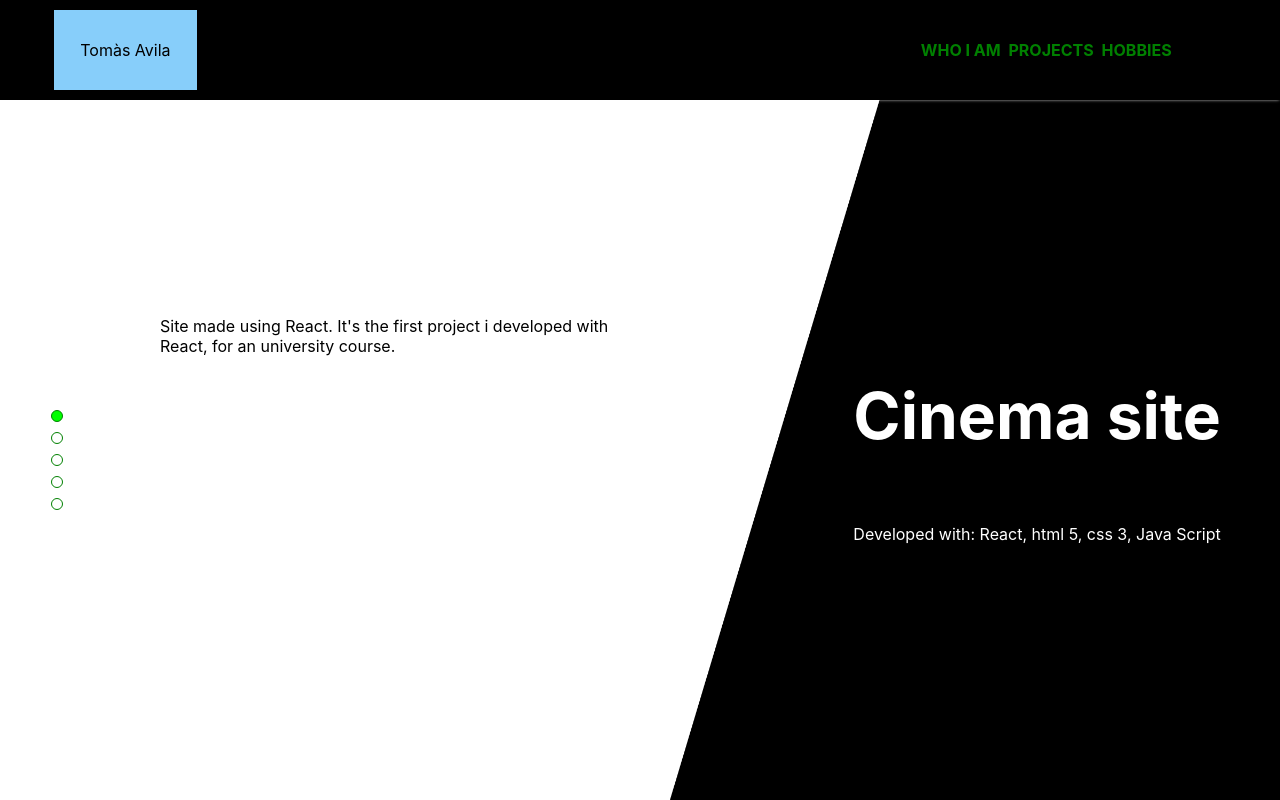
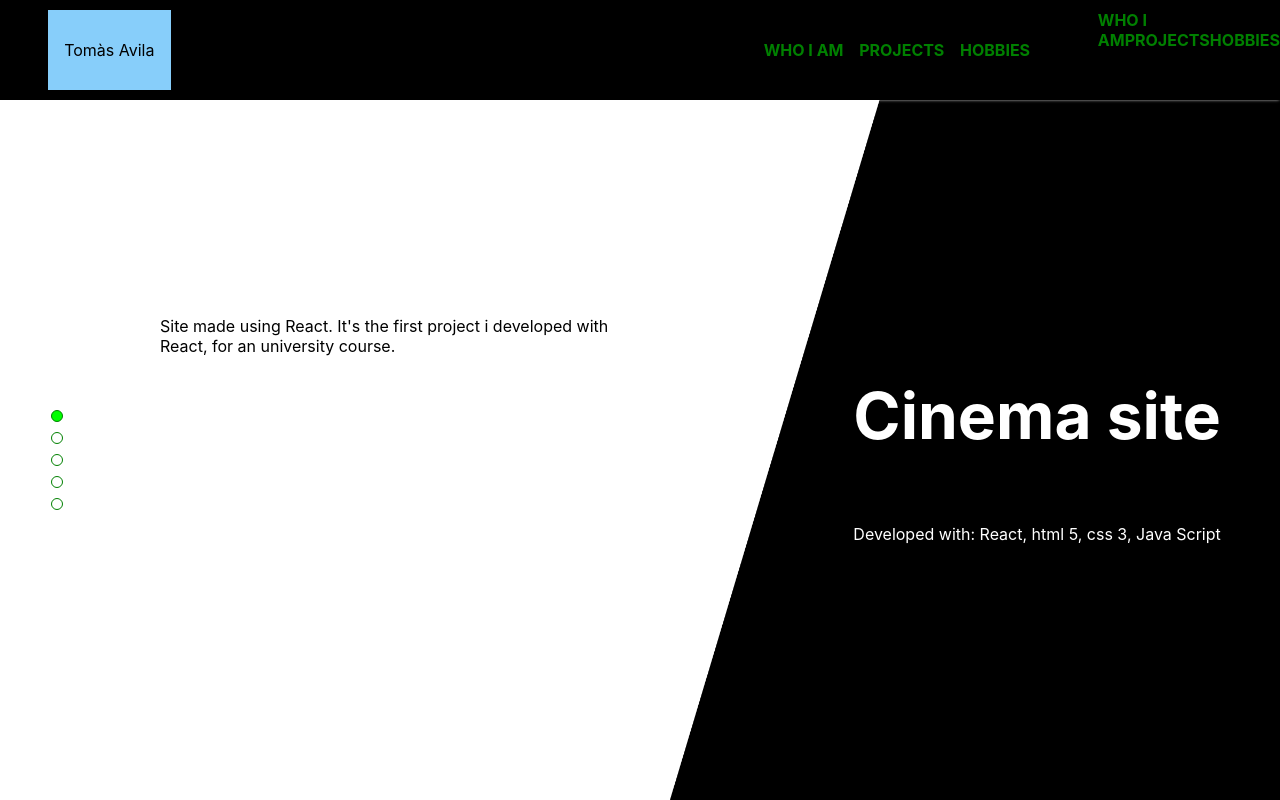
Before and after one commit to iltommi1995/tomas-avila-portfolio, a React (Create React App) app: page /projects in a window 1280 px wide. Built offline with nearby package versions, Linux system fonts and the light colour scheme.

Commit message:
menu mobile

```diff
--- a/src/App.css
+++ b/src/App.css
@@ -15,45 +15,7 @@ body {
 
 
 
-/* Nav */
 
-.header {
-  grid-row: 1/4;
-  grid-column: 1/13;
-  background: black;
-  position: relative;
-  z-index: 10;
-  display: grid;
-  grid-template-columns: repeat(24, 1fr);
-  padding-top: 10px;
-  padding-bottom: 10px;
-  gap: 20px;
-  -webkit-box-shadow: 0px 3px 8px -1px rgba(255,255,255,0.75);
--moz-box-shadow: 0px 3px 8px -1px rgba(255,255,255,0.75);
-box-shadow: 0px 1px 3px -1px rgba(255,255,255,0.75);
-}
-
-.header-logo {
-  grid-column: 2/5;
-  background-color: lightskyblue;
-  display: flex;
-  justify-content: center;
-  align-items: center;
-}
-
-.header-nav {
-  grid-column: 18/23;
-  display: flex;
-  align-items: center;
-  justify-content: space-between;
-}
-
-.nav-link {
-  color:green;
-  text-decoration: none;
-  text-transform: uppercase;
-  font-weight: bold;
-}
 
 
 /* Slider */
--- a/src/App.js
+++ b/src/App.js
@@ -10,9 +10,18 @@ import Projects from "./components/templates/projects/projects"
 import Hobbies from "./components/templates/hobbies/hobbies"
 
 export default function App() {
+
+  const [prova, setProva] = useState("");
+
+  const chiudiNav = function () {
+    setProva("mobile-nav-active")
+  }
+
+
+
   return (
-    <div class="container">
-      <Header />
+    <div class="container" onClick={chiudiNav}>
+      <Header nome={prova} />
       <Switch>
         <Route exact path="/tomas-avila-portfolio" component={WhoIAm} />
         <Route path="/projects" component={Projects} />
--- /dev/null
+++ b/src/components/organisms/header.css
@@ -0,0 +1,109 @@
+/* Nav */
+
+.header {
+  grid-row: 1/4;
+  grid-column: 1/13;
+  background: black;
+  position: relative;
+  z-index: 10;
+  display: grid;
+  grid-template-columns: repeat(24, 1fr);
+  padding-top: 10px;
+  padding-bottom: 10px;
+  gap: 20px;
+  -webkit-box-shadow: 0px 3px 8px -1px rgba(255,255,255,0.75);
+-moz-box-shadow: 0px 3px 8px -1px rgba(255,255,255,0.75);
+box-shadow: 0px 1px 3px -1px rgba(255,255,255,0.75);
+}
+
+.header-logo {
+  grid-column: 2/5;
+  background-color: lightskyblue;
+  display: flex;
+  justify-content: center;
+  align-items: center;
+}
+
+.header-nav {
+  grid-column: 18/23;
+  display: flex;
+  align-items: center;
+  justify-content: space-between;
+}
+
+.nav-link {
+  color:green;
+  text-decoration: none;
+  text-transform: uppercase;
+  font-weight: bold;
+}
+
+@media screen and (min-width: 1075px) and (max-width: 1320px) {
+    .header-nav {
+        grid-column: 17/23;
+    }
+}
+
+@media screen and (min-width: 768px) and (max-width: 1075px) {
+    .header-nav {
+        grid-column: 15/23;
+    }
+}
+
+
+@media screen and (max-width: 768px) {
+
+    .header-nav {
+        display: none;
+    }
+
+    .mobile-nav {
+    background-color: white;
+    height: 100%;
+    width: 0vw;
+    position: fixed;
+    top:0;
+    right: 0;
+    display: grid;
+    grid-template-columns: repeat(12, 1fr);
+    grid-template-rows: repeat(12, 1fr);
+    transition: width 1s;
+    -webkit-box-shadow: -1px 2px 15px 0px rgba(0,0,0,0.75);
+-moz-box-shadow: -1px 2px 15px 0px rgba(0,0,0,0.75);
+box-shadow: -1px 2px 15px 0px rgba(0,0,0,0.75);
+}
+
+    .mobile-nav-active {
+    width: 60vw;
+}
+
+    .toggler-container {
+    grid-column: 22/24;
+    display: flex;
+    align-items: center;
+    justify-content: space-between;
+}
+
+    #mobile-toggler {
+    height: 30px;
+    width: 30px;
+    background-color: violet;
+
+}
+
+    .close-nav {
+    height: 30px;
+    width: 30px;
+    background-color: blue;
+    grid-row: 6/7;
+    grid-column: 1/2;
+}
+
+    .mobile-nav-links {
+        grid-row: 3/8;
+        grid-column: 3/12;
+        display: flex;
+        flex-direction: column;
+
+    }
+}
--- a/src/components/organisms/header.js
+++ b/src/components/organisms/header.js
@@ -1,7 +1,18 @@
-import React from 'react';
+import React, { useState } from 'react';
 import { Link } from 'react-router-dom';
 
-export default function Header() {
+import "./header.css";
+
+export default function Header(props) {
+    const [mobileNav, setMobileNav] = useState(props.nome);
+
+    const openMobileNav = function () {
+        setMobileNav("mobile-nav-active")
+    }
+    const closeMobileNav = function () {
+        setMobileNav("")
+    }
+
     return (
         <div className="header">
             <div className="header-logo">
@@ -12,6 +23,17 @@ export default function Header() {
                 <Link className="nav-link" to="/projects">Projects</Link>
                 <Link className="nav-link" to="/hobbies">Hobbies</Link>
             </div>
+            <div className="toggler-container">
+                <div id="mobile-toggler" onClick={openMobileNav}></div>
+            </div>
+            <div className={"mobile-nav " + mobileNav}>
+                <div className="close-nav" onClick={closeMobileNav}></div>
+                <div className="mobile-nav-links">
+                    <Link className="nav-link" to="/tomas-avila-portfolio">Who i am</Link>
+                    <Link className="nav-link" to="/projects">Projects</Link>
+                    <Link className="nav-link" to="/hobbies">Hobbies</Link>
+                </div>
+            </div>
         </div>
     )
 }
```
